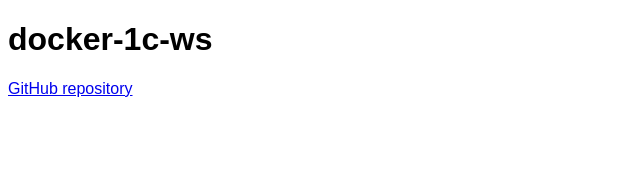
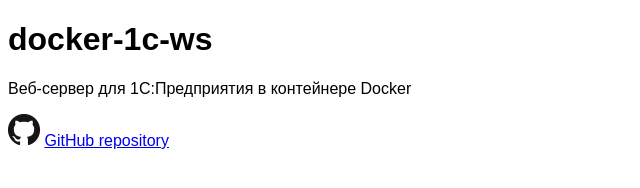
Before and after one commit to alexanderfefelov/docker-1c-ws, a plain HTML site: page container/index.html in a window 1280 px wide. Shown: the whole page, without its empty margins (0-640 px from the left). Drawn offline with Linux system fonts and the light colour scheme.

Commit message:
Work in progress

```diff
--- a/container/index.html
+++ b/container/index.html
@@ -1,11 +1,12 @@
 <!DOCTYPE html>
-<html lang="en">
+<html lang="ru">
   <head>
     <meta charset="utf-8">
     <title>docker-1c-ws</title>
   </head>
   <body style="font-family: Arial, Helvetica, sans-serif">
     <h1>docker-1c-ws</h1>
-    <p><a href="https://github.com/alexanderfefelov/docker-1c-ws">GitHub repository</a></p>
+    <p>Веб-сервер для 1С:Предприятия в контейнере Docker</p>
+    <p><img src="GitHub-Mark-32px.png" alt="GitHub logo"> <a href="https://github.com/alexanderfefelov/docker-1c-ws">GitHub repository</a></p>
   </body>
 </html>
```
Also changed, not shown: container/GitHub-Mark-32px.png (added), 2 other files.
